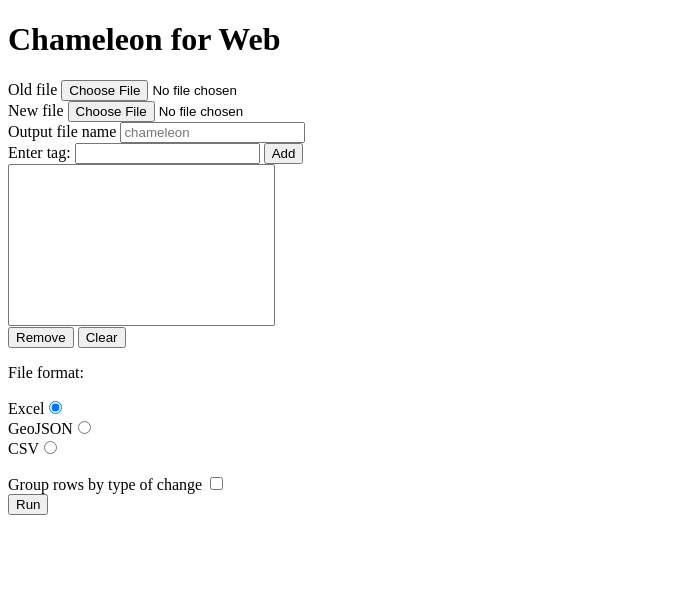
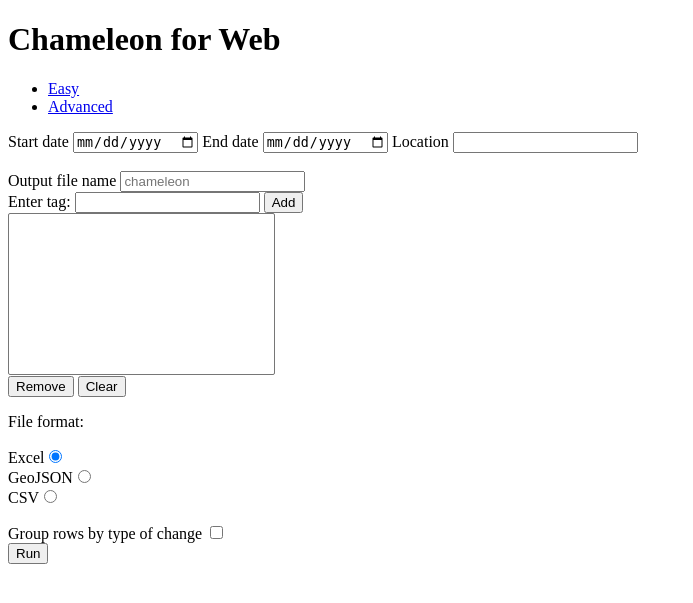
Before and after one commit to KaartGroup/Chameleon, a Flask app: page / in a window 1280 px wide. Shown: the top 603 px of the page, without its empty margins (0-693 px from the left). Run offline with Flask 2, Linux system fonts and the light colour scheme; data that the repository does not hold is empty; parts of the project's set-up code (start-up, migrations or seed data) failed here and were passed over.

Commit message:
Add form tabs for easy or manual modes

```diff
--- a/chameleon/flask/static/main.css
+++ b/chameleon/flask/static/main.css
@@ -5,3 +5,13 @@ select {
 label#progressbarlabel {
     display: none;
 }
+
+.tabcontainer>.tabbedpage:target~.tabbedpage:last-child,
+.tabcontainer>.tabbedpage {
+    display: none;
+}
+
+.tabcontainer> :last-child,
+.tabcontainer>.tabbedpage:target {
+    display: block;
+}
--- a/chameleon/flask/templates/home.html
+++ b/chameleon/flask/templates/home.html
@@ -15,11 +15,25 @@
 <body>
     <h1>Chameleon for Web</h1>
     <form enctype="multipart/form-data" method="POST" id="mainform">
-        <label>Old file <input type="file" name="old" required /></label>
+        <ul id="tabmenu">
+            <li><a href="#easytab" id="easytablink">Easy</a></li>
+            <li><a href="#manualtab" id="manualtablink">Advanced</a></li>
+        </ul>
+        <div class="tabcontainer">
+            <div class="tabbedpage" id="manualtab">
+                <label>Old file <input type="file" name="old" /></label>
 
-        <br />
-        <label>New file <input type="file" name="new" required /></label>
-
+                <br />
+                <label>New file <input type="file" name="new" /></label>
+            </div>
+            <div class="tabbedpage" id="easytab">
+                <label>Start date <input type="date" name="startdate"
+                    /></label>
+                <label>End date <input type="date" name="enddate" /></label>
+                <label>Location <input type="text" name="location"
+                    /></label>
+            </div>
+        </div>
         <br />
         <label>Output file name
                 <input type="text" name="output" placeholder="chameleon"
```
